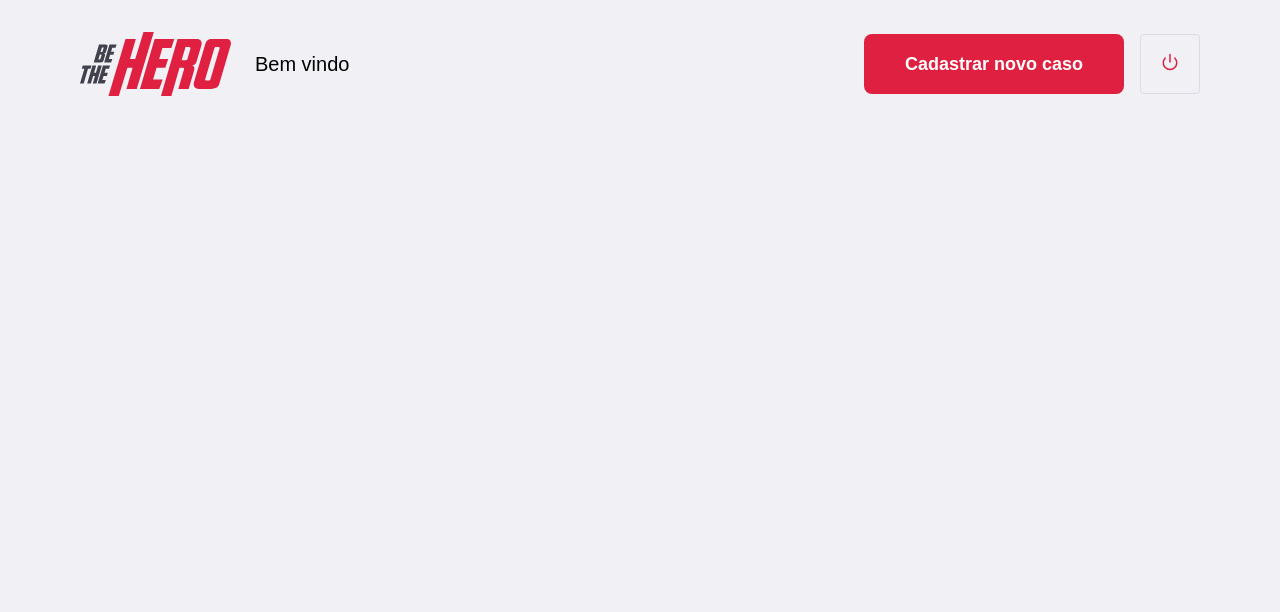
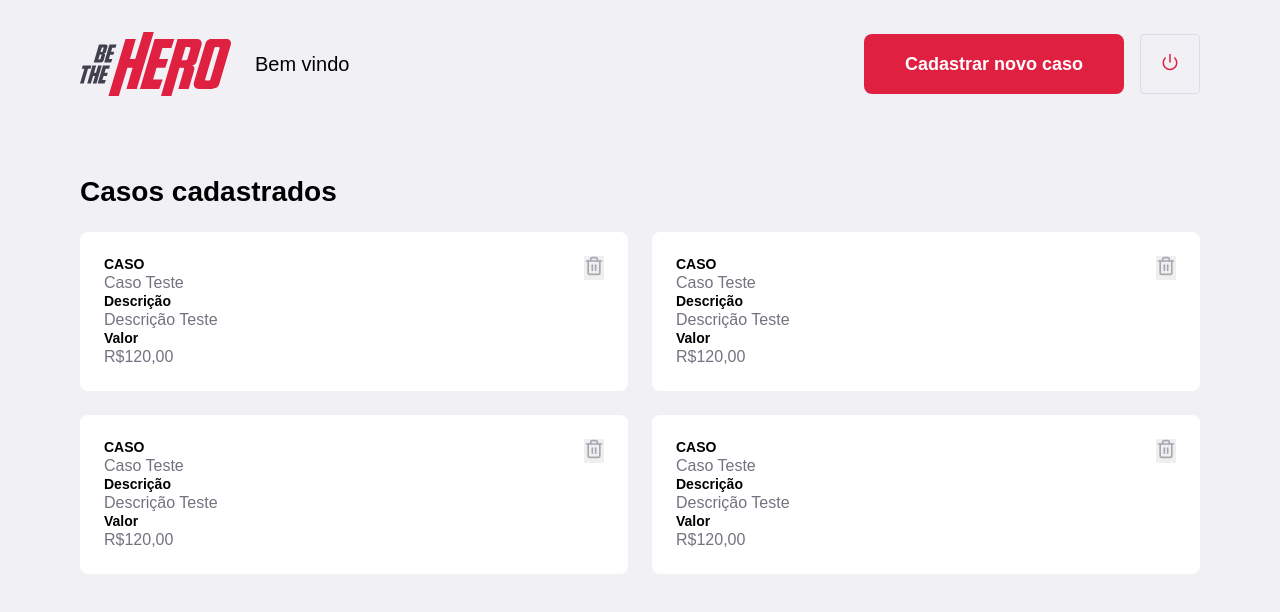
Before and after one commit to jpablolima/theHeroes, a React (Create React App) app in the folder frontend/: page /profile in a window 1280 px wide. Shown: the top 612 px of the page. Built offline with nearby package versions, Linux system fonts and the light colour scheme.

Commit message:
conexao com backend

```diff
--- a/frontend/package.json
+++ b/frontend/package.json
@@ -6,6 +6,7 @@
     "@testing-library/jest-dom": "^4.2.4",
     "@testing-library/react": "^9.3.2",
     "@testing-library/user-event": "^7.1.2",
+    "axios": "^0.19.2",
     "react": "^16.13.1",
     "react-dom": "^16.13.1",
     "react-icons": "^3.9.0",
--- a/frontend/src/global.css
+++ b/frontend/src/global.css
@@ -14,7 +14,7 @@
 }
 
 input, button, textarea {
-    font: 400 18px Robotom sans-serif;
+    font: 400 18px Roboto, sans-serif;
 }
 
 button {
@@ -28,6 +28,18 @@
     border: 1px solid #dcdce6;
     border-radius: 8px;
     padding: 0 24px;
+}
+
+form textarea {
+    width: 100%;
+    resize: vertical;
+    min-height: 140px;
+    height: 60px;
+    color: #333;
+    border: 1px solid #dcdce6;
+    border-radius: 8px;
+    padding: 16px 24px;
+    line-height: 24px;
 }
 
 
--- /dev/null
+++ b/frontend/src/pages/NewIncident/index.js
@@ -0,0 +1,41 @@
+import React  from 'react';
+import { Link } from 'react-router-dom';
+import {FiArrowLeft } from 'react-icons/fi';
+
+import './styles.css';
+
+import logoImg from '../../assets/logoImg.svg';
+
+export default function NewIncident(){
+    return (
+        <div className='new-incident-container'>
+        <div className="content">
+        <section>
+            <img src={logoImg} alt='The Hero' />
+
+            <h1>Cadastrar novo caso</h1>
+            <p> Descreva o caso detalhadamente para encontrar
+                um herói.
+            </p>
+
+            <Link className='back-link' to='/profile'>
+                <FiArrowLeft sixe={16} color="#E02041"/>
+                Voltar para home
+            </Link>
+        </section>
+
+        <form>
+            <input placeholder="Título do caso"/>
+            <textarea placeholder="Descição"/>
+
+
+            <input placeholder="Valor em Reais" />
+            <input placeholder="UF" style={{width:80}}/>
+
+            <button className="button" type="submit">Cadastrar</button>
+
+        </form>
+        </div>
+    </div>
+    );
+}
--- /dev/null
+++ b/frontend/src/pages/NewIncident/styles.css
@@ -0,0 +1,44 @@
+.new-incident-container {
+    width: 100%;
+    max-width: 1120px;
+    height: 100vh;
+    margin: 0 auto;
+
+    display: flex;
+    align-items: center;
+    justify-content: center;
+}
+.new-incident-container .content{
+    width: 100%;
+    padding: 90px;
+    background: #f0f0f5;
+    box-shadow: 0 0 100px rgba(0, 0, 0, 0.1);
+    border-radius:  8px;
+    display: flex;
+    justify-content: space-between;
+    align-items: center;
+
+}
+.new-incident-container .content section {
+    width: 100%;
+    max-width: 380px;
+}
+
+.new-incident-container .content section h1 {
+    margin: 64px 0 32px;
+    font-size: 32px;
+}
+
+.new-incident-container .content section p {
+    font-size: 18px;
+    color: #737380;
+    line-height: 32px;
+}
+.new-incident-container .content form {
+    width: 100%;
+    max-width: 450px;
+}
+.new-incident-container .content form input,
+.new-incident-container .content form input textarea{
+    margin-top: 8px;
+}
--- a/frontend/src/pages/Profile/index.js
+++ b/frontend/src/pages/Profile/index.js
@@ -1,6 +1,6 @@
 import React from 'react';
 import { Link } from 'react-router-dom';
-import { FiPower } from 'react-icons/fi';
+import { FiPower, FiTrash2 } from 'react-icons/fi';
 
 import  './styles.css';
 
@@ -18,6 +18,55 @@
                 <FiPower size={18} color="#E02041" />
             </button>
             </header>
+
+            <h1> Casos cadastrados </h1>
+            <ul>
+                <li>
+                    <strong>CASO</strong>
+                    <p>Caso Teste</p>
+                    <strong>Descrição</strong>
+                    <p>Descrição Teste</p>
+                    <strong>Valor</strong>
+                    <p>R$120,00</p>
+                    <button type="button">
+                        <FiTrash2 size={20} color="#a8a8b3" />
+                    </button>
+                </li>
+                <li>
+                    <strong>CASO</strong>
+                    <p>Caso Teste</p>
+                    <strong>Descrição</strong>
+                    <p>Descrição Teste</p>
+                    <strong>Valor</strong>
+                    <p>R$120,00</p>
+                    <button type="button">
+                        <FiTrash2 size={20} color="#a8a8b3" />
+                    </button>
+                </li>
+                <li>
+                    <strong>CASO</strong>
+                    <p>Caso Teste</p>
+                    <strong>Descrição</strong>
+                    <p>Descrição Teste</p>
+                    <strong>Valor</strong>
+                    <p>R$120,00</p>
+                    <button type="button">
+                        <FiTrash2 size={20} color="#a8a8b3" />
+                    </button>
+                </li>
+                <li>
+                    <strong>CASO</strong>
+                    <p>Caso Teste</p>
+                    <strong>Descrição</strong>
+                    <p>Descrição Teste</p>
+                    <strong>Valor</strong>
+                    <p>R$120,00</p>
+                    <button type="button">
+                        <FiTrash2 size={20} color="#a8a8b3" />
+                    </button>
+                </li>
+            </ul>
+
         </div>
     );
 }
--- a/frontend/src/pages/Profile/styles.css
+++ b/frontend/src/pages/Profile/styles.css
@@ -33,4 +33,48 @@
 
 .profile-container header button:hover{
     border-color: #999;
+
 }
+.profile-container h1{
+    margin-top: 80px;
+    margin-bottom: 24px;
+}
+.profile-container ul {
+    display: grid;
+    grid-template-columns: repeat(2, 1fr);
+    grid-gap: 24px;
+    list-style: none;
+}
+
+.profile-container ul li {
+    background: #fff;
+    padding: 24px;
+    border-radius: 8px;
+    position: relative;
+}
+
+.profile-container ul li button{
+    position: absolute;
+    right: 24px;
+    top:24px;
+    border: 0;
+}
+
+.profile-container ul li button:hover{
+    opacity: 0.8;
+}
+.profile-container  ul lin strong {
+    display:  block;
+    margin-top: 16px;
+    color: #41414d;
+}
+
+.profile-container ul li p + strong {
+    margin-top: 32px;
+}
+
+.profile-container ul li p {
+    color: #737380;
+    line-height: 21px;
+    font-size: 16px;
+}
--- a/frontend/src/pages/Register/index.js
+++ b/frontend/src/pages/Register/index.js
@@ -1,12 +1,39 @@
-import React from 'react';
+import React, { useState } from 'react';
 import { Link } from "react-router-dom";
 import {FiArrowLeft} from 'react-icons/fi';
+
+import api from '../../services/api';
 
 import './styles.css';
 import logoImg from '../../assets/logoImg.svg';
 
 
 export default function Register(){
+
+    const [name, setName] = useState('');
+    const [email, setEmail] = useState('');
+    const [whatsapp, setWhatsApp] = useState('');
+    const [city, setCity] = useState('');
+    const [uf, setUf] = useState('');
+
+    async function handleRegister(e){
+        e.preventDefault();
+
+        const data = {
+            name,
+            email,
+            whatsapp,
+            city,
+            uf,
+        };
+
+        try {
+            const response = await api.post('ongs', data);
+            alert(`Seu ID de acesso: ${response.data.id}`);
+        } catch(err){
+            alert('Erro no cadastro, tente novamnete!');
+        }
+    }
     return (
         <div className='register-container'>
         <div className='content'>
@@ -24,14 +51,35 @@
                 </Link>
             </section>
 
-            <form>
-                <input placeholder="Nome da ONG"/>
-                <input type="email" placeholder="E-mail"/>
-                <input placeholder="WhatsApp"/>
+            <form onSubmit={handleRegister}>
+                <input
+                    placeholder="Nome da ONG"
+                    value={name}
+                    onChange={e => setName(e.target.value)}
+                />
+                <input type="email"
+                    placeholder="E-mail"
+                    value={email}
+                    onChange={e => setEmail(e.target.value)}
+                />
+                <input
+                    placeholder="WhatsApp"
+                    value={whatsapp}
+                    onChange={e => setWhatsApp(e.target.value)}
+                    />
 
                 <div className="input-group">
-                    <input placeholder="Cidade" />
-                    <input placeholder="UF" style={{ width: 80 }} />
+                    <input
+                    placeholder="Cidade"
+                    value={city}
+                    onChange={e => setCity(e.target.value)}
+                    />
+                    <input
+                    placeholder="UF"
+                    value={uf}
+                    onChange={e => setUf(e.target.value)}
+
+                    style={{ width: 80 }} />
                 </div>
 
                 <button className="button" type="submit">Cadastrar</button>
--- a/frontend/src/routes.js
+++ b/frontend/src/routes.js
@@ -4,6 +4,7 @@
 import Logon from './pages/Logon';
 import Register from './pages/Register';
 import Profile from './pages/Profile';
+import NewIncident from './pages/NewIncident';
 
 
 export default function Routes() {
@@ -13,6 +14,7 @@
             <Route path="/" exact component={ Logon} />
             <Route path="/register" component={ Register} />
             <Route path="/profile" component={ Profile} />
+            <Route path="/incidents/new" component={ NewIncident} />
 
         </Switch>
         </BrowserRouter>
--- /dev/null
+++ b/frontend/src/services/api.js
@@ -0,0 +1,7 @@
+import axios from 'axios';
+
+const api = axios.create({
+    baseURL:'http://localhost:3333',
+});
+
+export default api;
```
Also changed, not shown: 2 other files (tests, documents, lock files or other folders).
